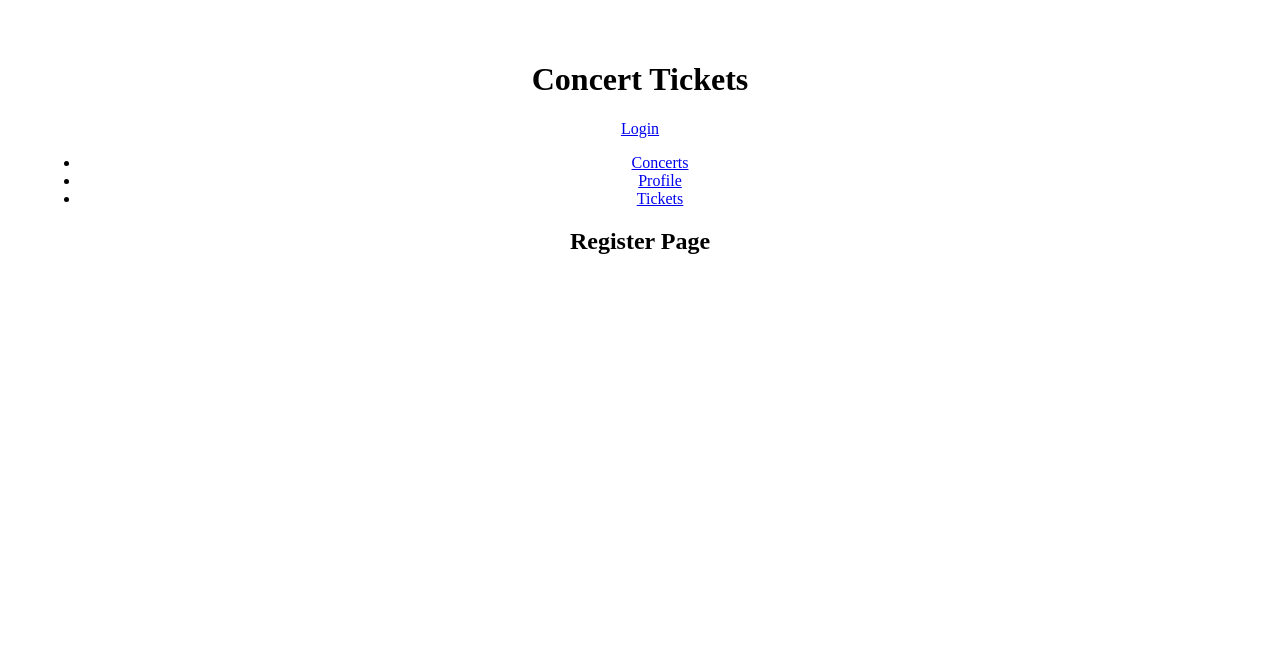
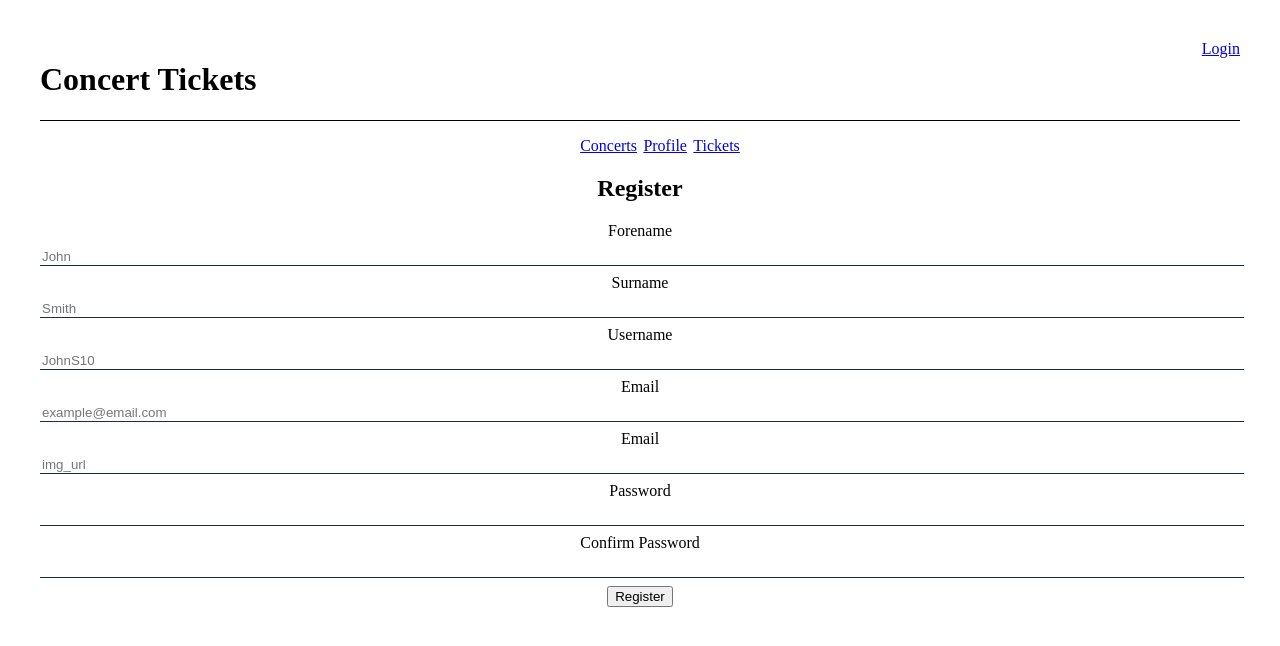
Before and after one commit to MFStevenson/concert-tickets, a React (Vite) app in the folder frontend/: page /register in a window 1280 px wide. Shown: the top 646 px of the page. Built offline with nearby package versions, Linux system fonts and the light colour scheme.

Commit message:
login creates login and register pages adds some basic styling still need to - implement functionality of registering an account (posting to database) - implement nicer styling - implement password restrictions

```diff
--- a/frontend/package.json
+++ b/frontend/package.json
@@ -10,10 +10,12 @@
     "preview": "vite preview"
   },
   "dependencies": {
+    "axios": "^1.6.3",
     "react": "^18.2.0",
     "react-dom": "^18.2.0",
     "react-router": "^6.21.1",
-    "react-router-dom": "^6.21.1"
+    "react-router-dom": "^6.21.1",
+    "reactjs-popup": "^2.0.6"
   },
   "devDependencies": {
     "@types/react": "^18.2.43",
--- a/frontend/src/App.jsx
+++ b/frontend/src/App.jsx
@@ -8,6 +8,7 @@ import RegisterPage from "./pages/RegisterPage";
 import TicketsPage from "./pages/TicketsPage";
 import Errors from "./components/Errors";
 import ProfilePage from "./pages/ProfilePage";
+import SuccessPage from "./pages/SuccessPage";
 
 function App() {
   return (
@@ -19,6 +20,7 @@ function App() {
         <Route path="/concerts" element={<HomePage />}></Route>
         <Route path="/login" element={<LoginPage />}></Route>
         <Route path="/register" element={<RegisterPage />}></Route>
+        <Route path="/register/success" element={<SuccessPage />}></Route>
         <Route path="/profile" element={<ProfilePage />}></Route>
         <Route path="/mytickets" element={<TicketsPage />}></Route>
         <Route
--- a/frontend/src/components/login/LoginForm.jsx
+++ b/frontend/src/components/login/LoginForm.jsx
@@ -1,5 +1,70 @@
+import { useContext, useState } from "react";
+import { UserContext } from "../../context/UserContext";
+import { useNavigate } from "react-router-dom";
+import { getUser } from "../../utils/api";
+
 const LoginForm = () => {
-  return <h2>Login Form</h2>;
+  const { setUser } = useContext(UserContext);
+  const [input, setInput] = useState({ username: "", password: "" });
+  const [err, setErr] = useState(null);
+  const navigate = useNavigate();
+
+  const updateInput = (e) => {
+    setInput(() => {
+      return { ...input, [e.target.name]: e.target.value };
+    });
+  };
+
+  const handleSubmit = (e) => {
+    getUser(input)
+      .then((res) => {
+        setUser(res.data.user);
+        if (
+          input.username === res.data.user.username &&
+          input.password === res.data.user.password
+        ) {
+          navigate("/profile");
+        } else {
+          setUser({});
+          setErr("Something went wrong, please try again");
+        }
+      })
+      .catch(() => {
+        setUser({});
+        setErr("Something went wrong, please try again");
+      });
+
+    e.preventDefault();
+    setInput("");
+  };
+  return (
+    <form id="login-form" onSubmit={handleSubmit}>
+      <label>
+        Username*{" "}
+        <input
+          required
+          type="text"
+          placeholder="username"
+          value={input.username}
+          onChange={updateInput}
+        ></input>
+      </label>
+      <label>
+        Password*
+        <input
+          required
+          type="text"
+          placeholder="password"
+          value={input.password}
+          onChange={updateInput}
+        ></input>
+      </label>
+
+      <button id="sign-in-btn">Sign in</button>
+
+      {err ? <p>{err}</p> : null}
+    </form>
+  );
 };
 
 export default LoginForm;
--- a/frontend/src/components/login/RegisterForm.jsx
+++ b/frontend/src/components/login/RegisterForm.jsx
@@ -1,5 +1,116 @@
+import { postUser } from "../../utils/api";
+import { useState } from "react";
+import { useNavigate } from "react-router-dom";
 const RegisterForm = () => {
-  return <h2>Register Form</h2>;
+  const [err, setErr] = useState(null);
+  const [formData, setFormData] = useState({
+    forename: "",
+    surname: "",
+    username: "",
+    email: "",
+    profile_pic_url: "",
+    password: "",
+    confirm_password: "",
+  });
+  const navigate = useNavigate();
+
+  const updateFormData = (e) => {
+    setFormData(() => {
+      return { ...formData, [e.target.name]: e.target.value };
+    });
+  };
+
+  const handleSubmit = (e) => {
+    e.preventDefault();
+    if (formData.password !== formData.confirm_password) {
+      setErr("Passwords do not match, please try again");
+    } else {
+      //postUser(formData).then((res) => {});
+      navigate("/register/success");
+    }
+  };
+  return (
+    <form id="register-form" onSubmit={handleSubmit}>
+      <label>
+        Forename
+        <input
+          type="text"
+          required
+          name="forename"
+          placeholder="John"
+          value={formData.forename}
+          onChange={updateFormData}
+        ></input>
+      </label>
+      <label>
+        Surname
+        <input
+          type="text"
+          required
+          name="surname"
+          placeholder="Smith"
+          value={formData.surname}
+          onChange={updateFormData}
+        ></input>
+      </label>
+      <label>
+        Username
+        <input
+          type="text"
+          required
+          name="username"
+          placeholder="JohnS10"
+          value={formData.username}
+          onChange={updateFormData}
+        ></input>
+      </label>
+      <label>
+        Email
+        <input
+          type="text"
+          required
+          name="email"
+          placeholder="example@email.com"
+          value={formData.email}
+          onChange={updateFormData}
+        ></input>
+      </label>
+      <label>
+        Email
+        <input
+          type="text"
+          required
+          name="profile_pic_url"
+          placeholder="img_url"
+          value={formData.profile_pic_url}
+          onChange={updateFormData}
+        ></input>
+      </label>
+      <label>
+        Password
+        <input
+          type="text"
+          required
+          name="password"
+          value={formData.password}
+          onChange={updateFormData}
+        ></input>
+      </label>
+      <label>
+        Confirm Password
+        <input
+          type="text"
+          required
+          name="confirm_password"
+          value={formData.confirm_password}
+          onChange={updateFormData}
+        ></input>
+      </label>
+
+      <button>Register</button>
+      {err ? <p>{err}</p> : null}
+    </form>
+  );
 };
 
 export default RegisterForm;
--- a/frontend/src/pages/LoginPage.jsx
+++ b/frontend/src/pages/LoginPage.jsx
@@ -1,7 +1,19 @@
 import "../styling/LoginPage.css";
+import { Link } from "react-router-dom";
+
+import LoginForm from "../components/login/LoginForm";
 
 const LoginPage = () => {
-  return <h2>Login Page</h2>;
+
+  return (
+    <>
+      <h2>Login </h2>
+      <LoginForm />
+      <p>
+        Don't have an account? <Link to="/register">Register Here</Link>
+      </p>
+    </>
+  );
 };
 
 export default LoginPage;
--- a/frontend/src/pages/RegisterPage.jsx
+++ b/frontend/src/pages/RegisterPage.jsx
@@ -1,7 +1,16 @@
 import "../styling/RegisterPage.css";
 
+import RegisterForm from "../components/login/RegisterForm";
+
 const RegisterPage = () => {
-  return <h2>Register Page</h2>;
+
+  return (
+    <>
+      {" "}
+      <h2>Register</h2>
+      <RegisterForm />
+    </>
+  );
 };
 
 export default RegisterPage;
--- /dev/null
+++ b/frontend/src/pages/SuccessPage.jsx
@@ -0,0 +1,16 @@
+import { Link } from "react-router-dom";
+const SuccessPage = () => {
+  return (
+    <>
+      <h2> Registration Successful</h2>
+      <p>
+        {" "}
+        Your account has been registered. Please return to the login page to use
+        your new account
+      </p>
+      <Link to={"/login"}>Login</Link>
+    </>
+  );
+};
+
+export default SuccessPage;
--- a/frontend/src/styling/App.css
+++ b/frontend/src/styling/App.css
@@ -4,3 +4,15 @@
   padding: 2rem;
   text-align: center;
 }
+
+header {
+  display: flex;
+  justify-content: space-between;
+  border-bottom: 0.5px solid black;
+}
+
+nav > ul li {
+  display: inline;
+  padding: 0.2rem;
+  padding-bottom: 1rem;
+}
--- a/frontend/src/styling/LoginPage.css
+++ b/frontend/src/styling/LoginPage.css
@@ -0,0 +1,13 @@
+#login-form label {
+  display: block;
+}
+
+#login-form label input {
+  white-space: pre;
+  border-style: none;
+  background-color: transparent;
+  border-bottom: 1px solid #1b2d45;
+  width: 100%;
+  margin-top: 1vh;
+  margin-bottom: 1vh;
+}
--- a/frontend/src/styling/RegisterPage.css
+++ b/frontend/src/styling/RegisterPage.css
@@ -0,0 +1,13 @@
+#register-form label {
+  display: block;
+}
+
+#register-form label input {
+  white-space: pre;
+  border-style: none;
+  background-color: transparent;
+  border-bottom: 1px solid #1b2d45;
+  width: 100%;
+  margin-top: 1vh;
+  margin-bottom: 1vh;
+}
--- a/frontend/src/utils/api.jsx
+++ b/frontend/src/utils/api.jsx
@@ -1 +1,5 @@
 import axios from "axios";
+
+export const getUser = () => {};
+
+export const postUser = () => {};
```
Also changed, not shown: 1 other file (tests, documents, lock files or other folders).
